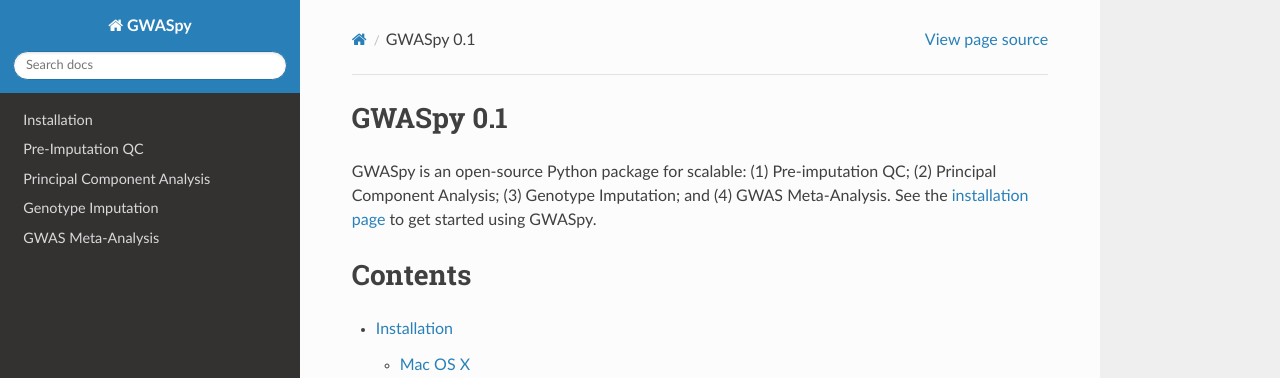
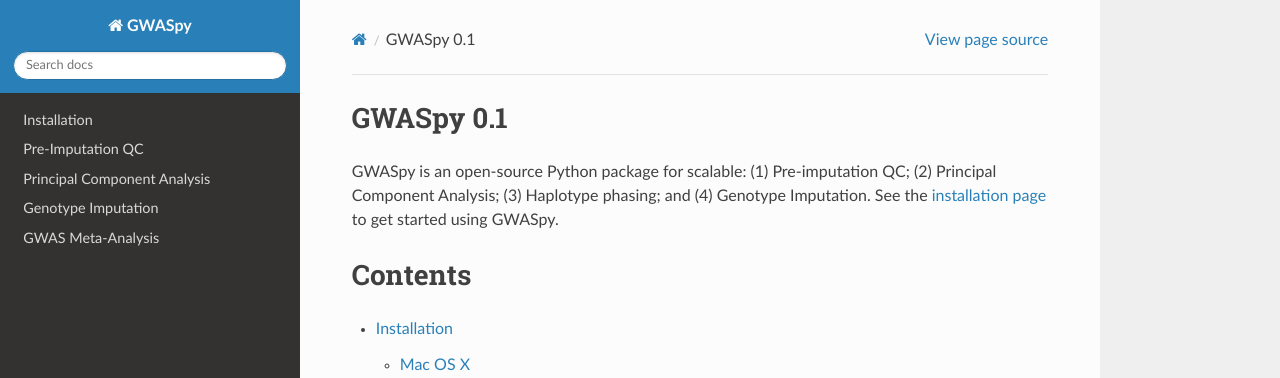
Before and after one commit to atgu/GWASpy, a Sphinx documentation site: the page built from docs/index.rst, in a window 1280 px wide. Shown: the top 378 px of the page. Built offline with Sphinx 7.4.7 and the Read the Docs theme 2.0.0, drawn with Linux system fonts in a browser that asks for light colours.

Commit message:
add haplotype phasing

```diff
--- a/docs/index.rst
+++ b/docs/index.rst
@@ -2,8 +2,8 @@
 GWASpy 0.1
 ==========
 
-GWASpy is an open-source Python package for scalable: (1) Pre-imputation QC; (2) Principal Component Analysis; (3) Genotype
-Imputation; and (4) GWAS Meta-Analysis. See the `installation page <installation.html>`_ to get started
+GWASpy is an open-source Python package for scalable: (1) Pre-imputation QC; (2) Principal Component Analysis; (3) Haplotype phasing; and (4) Genotype
+Imputation. See the `installation page <installation.html>`_ to get started
 using GWASpy.
 
 ========
```
